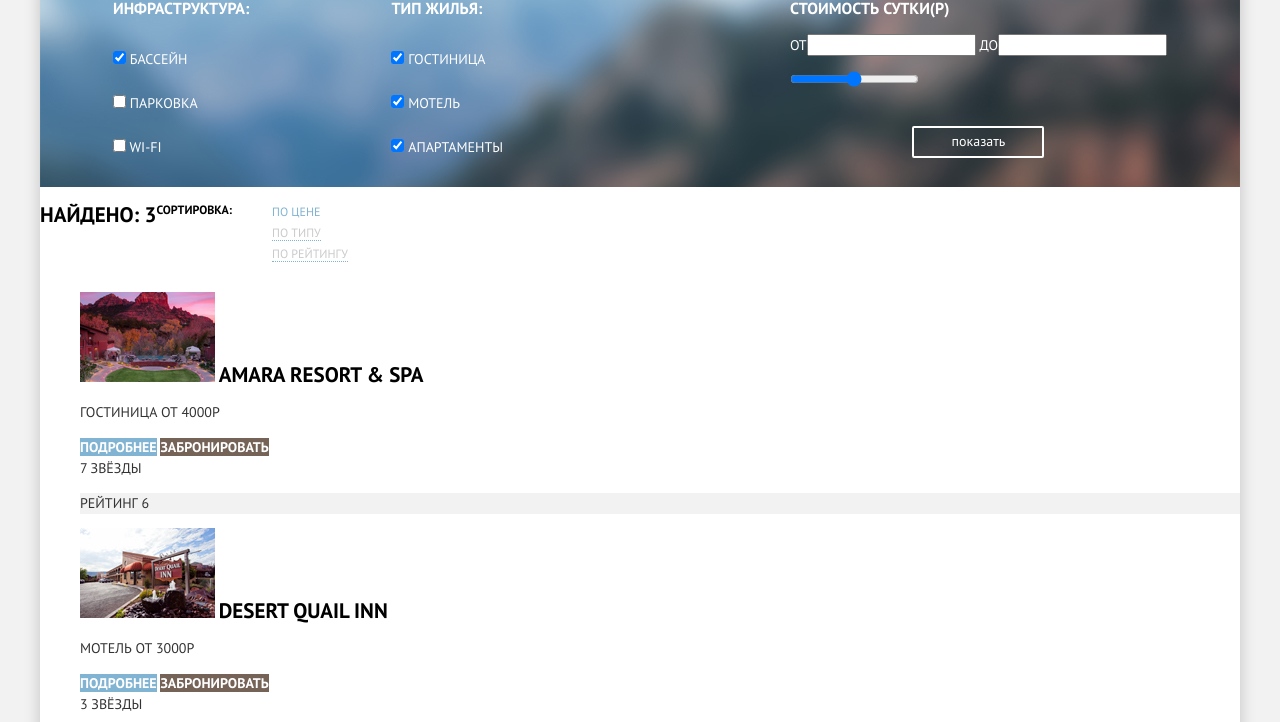
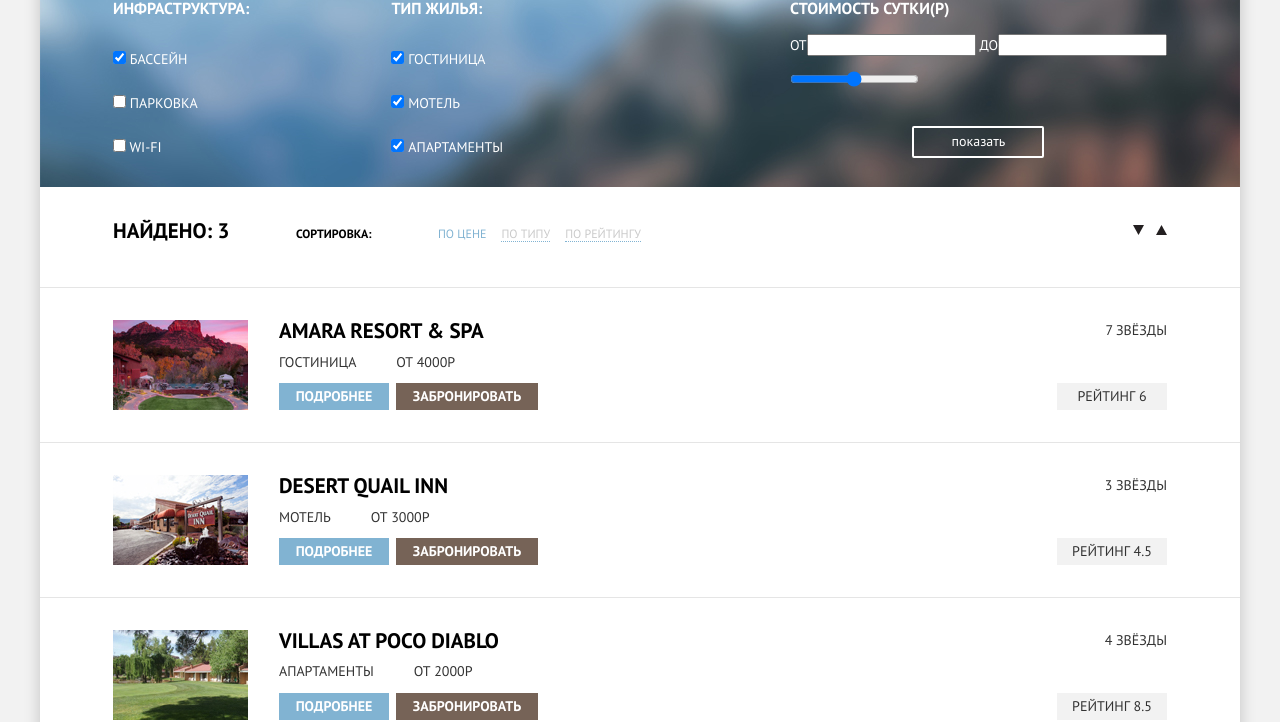
Before and after one commit to andrei-sukhanov/1174553-sedona-26, a plain HTML site: page catalog.html in a window 1280 px wide. Shown: the part 88-810 px from the top of the page. Drawn offline with Linux system fonts and the light colour scheme.

Commit message:
сетка 0.5

```diff
--- a/catalog.html
+++ b/catalog.html
@@ -81,52 +81,81 @@
         </form>
     </section>
     <section class="filter">
+        <div class="wrapper_sort">
             <h2>Найдено: <span>3</span> </h2>
             <p>Сортировка:</p>
-        <ul>
-            <li class="filter_item"><a href="#" class="filter_lable active">По цене</a></li>
-            <li class="filter_item"><a href="#" class="filter_lable">По типу</a></li>
+            <ul class="list_filter">
+                <li class="filter_item  type_padding"><a href="#" class="filter_lable active">По цене</a></li>
+                <li class="filter_item  type_padding"><a href="#" class="filter_lable">По типу</a></li>
                 <li class="filter_item"><a href="#" class="filter_lable">По рейтингу</a> </li>
             </ul>
-        <ul>
-            <li class="filter_item"><a href="#" aria-label="по убыванию"></a></li>
-            <li class="filter_item"><a href="#" aria-label="по возрастанию"></a></li>
+        </div>
+        <ul class="list_filter">
+            <li class="filter_item arrow_padding"><a href="#" aria-label="по убыванию"><img src="img/icon-down-dir.svg" alt="arrow_down"></a></li>
+            <li class="filter_item"><a href="#" aria-label="по возрастанию"><img src="img/icon-up-dir.svg" alt="arrow_up"></a></li>
         </ul>
     </section>
     <section class="filter_result">
-      <ul>
-        <li>
+      <ul class="list_hotels">
+        <li class="item_hotel">
+            <div class="wrapper_info">
                 <img src="img/spa_amara.jpg" alt="Спа и ресторан амара" height="90" width="135">
-            <a class="label">Amara resort & spa </a>
-            <p>гостиница от 4000р</p>
-            <a href="#" class="btn_blue"> подробнее</a>
+                <ul class="list_info_hotel">
+                    <li class="item_info_hotel"><a class="label">Amara resort & spa </a></li>
+                    <li class="item_info_hotel">
+                        <p class="hotel_type">гостиница</p>
+                        <p class="hotel_cost">от 4000р</p>
+                    </li>
+                    <li class="item_info_hotel">
+                        <a href="#" class="btn_blue more"> подробнее</a>
                         <a href="#" class="btn_brown reservation"> забронировать</a>
-            <div>
-              <span>7 Звёзды</span>
-              <p class="rating">Рейтинг 6</p>
+                    </li>
+                </ul>
             </div>
+            <ul class="list_rating_hotel">
+              <li><span>7 Звёзды</span></li>
+              <li><p class="rating">Рейтинг 6</p></li>
+            </ul>
         </li>
-        <li>
+        <li class="item_hotel">
+            <div class="wrapper_info">
                 <img src="img/desert_quail.jpg" alt="Пустыня перепелки" height="90" width="135">
-            <a class="label"> Desert Quail inn </a>
-            <p>Мотель от 3000р</p>
-            <a href="#" class="btn_blue"> подробнее</a>
+                <ul class="list_info_hotel">
+                    <li class="item_info_hotel"><a class="label">Desert Quail inn </a></li>
+                    <li class="item_info_hotel">
+                        <p class="hotel_type">Мотель</p>
+                        <p class="hotel_cost">от 3000р</p>
+                    </li>
+                    <li class="item_info_hotel">
+                        <a href="#" class="btn_blue more"> подробнее</a>
                         <a href="#" class="btn_brown reservation"> забронировать</a>
-            <div>
-              <span>3 Звёзды</span>
-              <p class="rating">Рейтинг 4.5</p>
+                    </li>
+                </ul>
             </div>
+            <ul class="list_rating_hotel">
+                <li><span>3 Звёзды</span></li>
+                <li><p class="rating">Рейтинг 4.5</p></li>
+            </ul>
         </li>
-        <li>
+        <li class="item_hotel">
+            <div class="wrapper_info">
                 <img src="img/villas_at_diablo.jpg" alt="Вилла дьявола" height="90" width="135">
-            <a class="label">Villas at poco diablo</a>
-            <p>Апартаменты от 2000р</p>
-            <a href="#" class="btn_blue"> подробнее</a>
+                <ul class="list_info_hotel">
+                    <li class="item_info_hotel"><a class="label">Villas at poco diablo</a></li>
+                    <li class="item_info_hotel">
+                        <p class="hotel_type">Апартаменты</p>
+                        <p class="hotel_cost">от 2000р</p>
+                    </li>
+                    <li class="item_info_hotel">
+                        <a href="#" class="btn_blue more"> подробнее</a>
                         <a href="#" class="btn_brown reservation"> забронировать</a>
-            <div>
-              <span>4 Звёзды </span>
-              <p class="rating">Рейтинг 8.5</p>
+                    </li>
+                </ul>
             </div>
+            <ul class="list_rating_hotel">
+                <li><span>4 Звёзды</span></li>
+                <li><p class="rating">Рейтинг 8.5</p></li>
+            </ul>
         </li>
      </ul>
     </section>
--- a/css/style.css
+++ b/css/style.css
@@ -466,7 +466,10 @@ a {
 /* фильтр */
 .filter {
   display: flex;
-
+  justify-content: space-between;
+  align-items: center;
+  padding: 0 73px;
+  height: 86px;
 }
 
 .filter h2 {
@@ -477,6 +480,27 @@ a {
   color: #000000;
   font-weight: bold;
   font-size: 12px;
+}
+
+.wrapper_sort {
+  display: flex;
+  justify-content: space-between;
+  align-items: baseline;
+  width: 528px;
+}
+
+.list_filter {
+  display: flex;
+
+  padding: 0;
+}
+
+.type_padding {
+  padding-right: 15px;
+}
+
+.arrow_padding {
+  padding-right: 12px;
 }
 
 .filter_item {
@@ -513,17 +537,89 @@ a {
   font-size: 21px;
 }
 
-.more {
-  color: #ffffff;
+.list_hotels {
+  display: flex;
+  flex-direction: column;
+  padding: 0px;
+}
 
-  background-color: #81b3d2;
+.item_hotel {
+  display: flex;
+  justify-content: space-between;
+  align-items: center;
+  padding: 0 73px;
+  height: 155px;
+
+  border-top: 1px solid #e5e5e5;
+}
+
+.item_hotel:last-child {
+  border-bottom: 1px solid #e5e5e5;
+}
+
+.wrapper_info {
+  display: flex;
+  justify-content: space-between;
+  width: 425px;
+}
+
+.list_info_hotel {
+  display: flex;
+  flex-direction: column;
+  justify-content: space-between;
+  height: 90px;
+  padding: 0;
+}
+
+.item_info_hotel {
+  display: flex;
+}
+
+.hotel_type,
+.hotel_cost {
+  margin: 0px;
+}
+
+.hotel_type {
+  margin-right: 40px;
+}
+
+.btn_blue.more,
+.btn_brown.reservation {
+  font: inherit;
+  font-weight: bold;
+
+  display: flex;
+  justify-content: center;
+  align-items: center;
+}
+
+.btn_blue.more {
+  width: 110px;
+  height: 27px;
+  margin-right: 7px;
 }
 
 .btn_brown.reservation {
-  font: inherit;
-  font-weight: bold;
+  width: 142px;
+  height: 27px
+}
+
+.list_rating_hotel {
+  display: flex;
+  flex-direction: column;
+  justify-content: space-between;
+  align-items: flex-end;
+  height: 90px;
 }
 
 .rating {
+  display: flex;
+  justify-content: center;
+  align-items: center;
+  width: 110px;
+  height: 27px;
+  margin: 0;
+
   background-color: #f2f2f2;
 }
```
Also changed, not shown: index.html (+2 -0 lines). Lines whose indentation alone changed are shown as unchanged.
